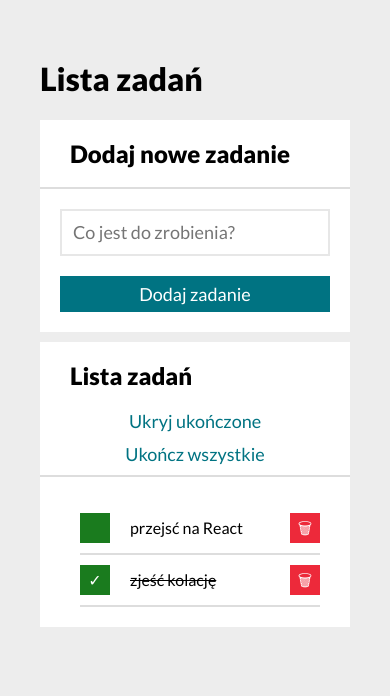
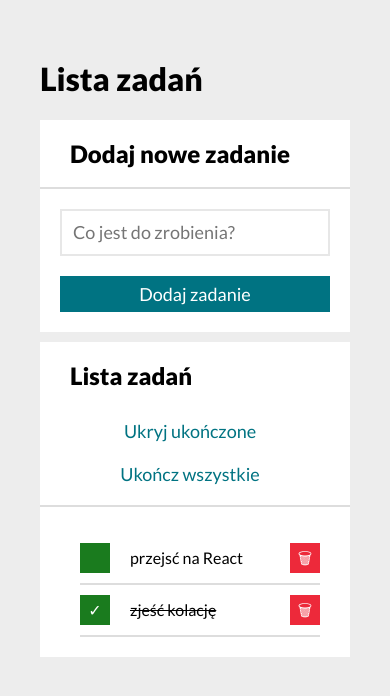
Before and after one commit to olos1992/to-do-list-react, a React (Create React App) app: page / in a window 390 px wide. Shown: the top 696 px of the page. Built offline with nearby package versions, Linux system fonts and the light colour scheme.

Commit message:
buttons_button class modified

```diff
--- a/src/Buttons/index.js
+++ b/src/Buttons/index.js
@@ -5,12 +5,12 @@ const Buttons = ({ tasks, hideDoneTasks }) => (
         {tasks.length > 0 && (
             <>
                 <button
-                    className={`button--hideDone
+                    className={`buttons__button
                     ${tasks.every(({ finished }) => !finished) ? "disabled" : ""}`}>
                         {hideDoneTasks ? "Pokaż" : "Ukryj"} ukończone
                 </button>
                 <button
-                    className={`button--finishAll
+                    className={`buttons__button
                     ${tasks.every(({ finished }) => finished) ? "disabled" : ""}`}>
                         Ukończ wszystkie
                 </button>
--- a/src/Buttons/style.css
+++ b/src/Buttons/style.css
@@ -2,6 +2,7 @@
     display: flex;
     flex-basis: 100%;
     margin-right: 20px;
+    justify-content: flex-end;
 }
 
 @media (max-width: 768px) {
@@ -14,47 +15,28 @@
     }
 }
 
-.button--hideDone {
+.buttons__button {
     background: none;
     border: none;
-    margin-left: auto;
+    margin-right: 10px;
     font-size: 18px;
     color: #007382;
     transition: 0.3s;
 }
 
 @media (max-width: 768px) {
-    .button--hideDone {
-        flex-grow: 1;
+    .buttons__button {
+        flex-basis: 100%;
         text-align: center;
+        margin-top: 10px;
+        margin-bottom: 10px;
     }
 }
 
-.button--hideDone:hover {
+.buttons__button:hover {
     color: #007382b4;
 }
 
-.button--finishAll {
-    background: none;
-    border: none;
-    margin-left: 10px;
-    font-size: 18px;
-    color: #007382;
-    transition: 0.3s;
-}
-
-@media (max-width: 768px) {
-    .button--finishAll {
-        flex-basis: 100%;
-        margin-top: 10px;
-        margin-left: 0px;
-    }
-}
-
-.button--finishAll:hover {
-    color: #007382b4;
-}
-
-.button--finishAll.disabled {
+.buttons__button.disabled {
     color: #007382ab;
 }
```
